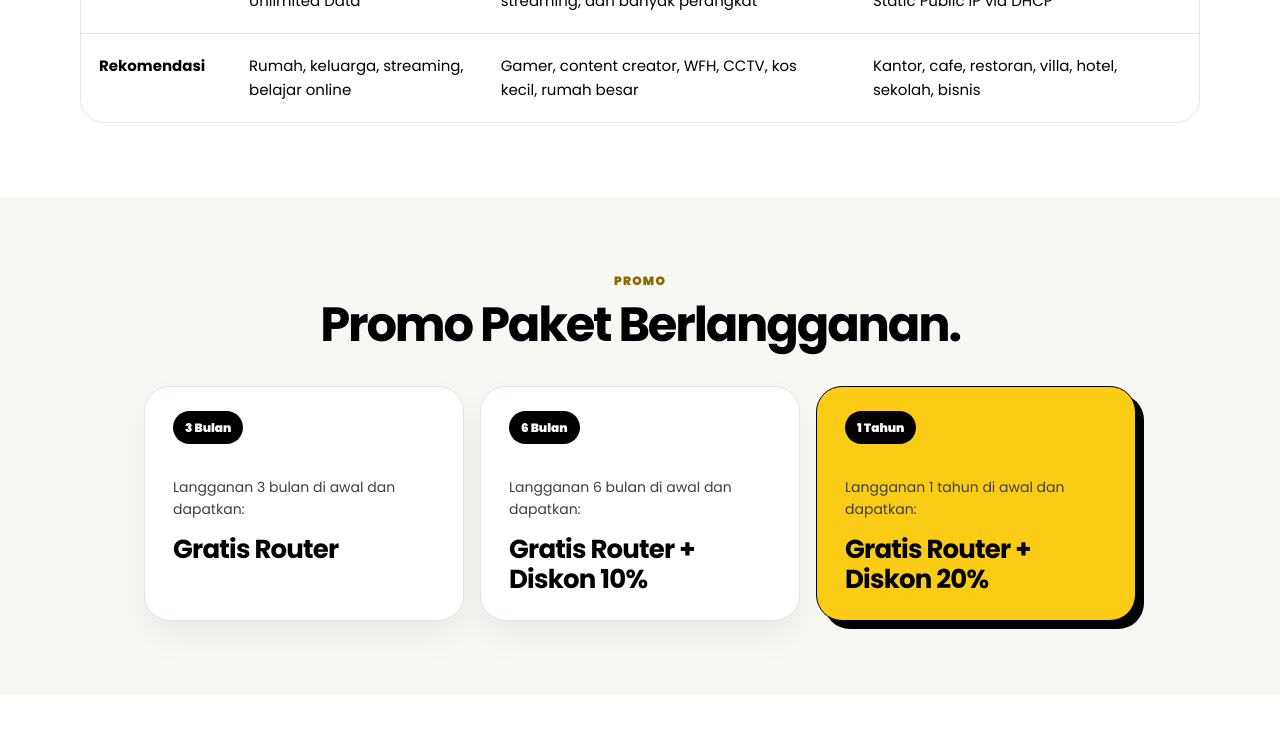
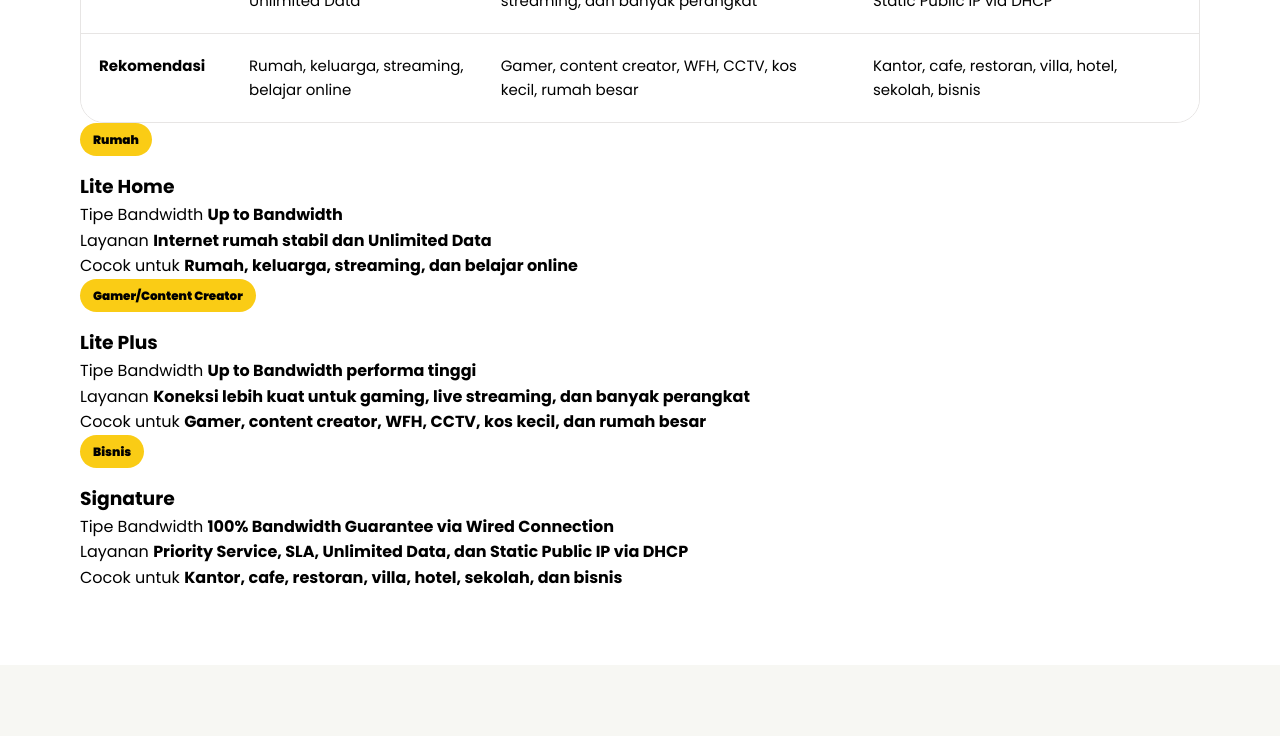
Before and after one commit to rediawaan/Sales-GlobalXtreme, a plain HTML site: page index.html in a window 1280 px wide. Shown: the part 2820-3556 px from the top of the page. Drawn offline with Linux system fonts and the light colour scheme.

Commit message:
Update index.html

```diff
--- a/index.html
+++ b/index.html
@@ -28,7 +28,11 @@
         <span>Rediawan GlobalXtreme</span>
       </a>
 
-      <button class="mobile-menu" id="menuBtn" type="button" aria-label="Buka menu" data-i18n="menu_button">Menu</button>
+      <button class="mobile-menu" id="menuBtn" type="button" aria-label="Buka menu" aria-expanded="false">
+        <span></span>
+        <span></span>
+        <span></span>
+      </button>
 
       <nav id="navMenu" aria-label="Navigasi utama">
         <a href="#paket" data-i18n="nav_packages">Paket</a>
@@ -204,6 +208,59 @@
             </tbody>
           </table>
         </div>
+
+        <div class="compare-mobile" aria-label="Ringkasan perbandingan paket">
+          <article class="compare-card">
+            <span class="package-tag">Rumah</span>
+            <h3>Lite Home</h3>
+            <div class="compare-point">
+              <span>Tipe Bandwidth</span>
+              <strong>Up to Bandwidth</strong>
+            </div>
+            <div class="compare-point">
+              <span>Layanan</span>
+              <strong>Internet rumah stabil dan Unlimited Data</strong>
+            </div>
+            <div class="compare-point">
+              <span>Cocok untuk</span>
+              <strong>Rumah, keluarga, streaming, dan belajar online</strong>
+            </div>
+          </article>
+
+          <article class="compare-card">
+            <span class="package-tag">Gamer/Content Creator</span>
+            <h3>Lite Plus</h3>
+            <div class="compare-point">
+              <span>Tipe Bandwidth</span>
+              <strong>Up to Bandwidth performa tinggi</strong>
+            </div>
+            <div class="compare-point">
+              <span>Layanan</span>
+              <strong>Koneksi lebih kuat untuk gaming, live streaming, dan banyak perangkat</strong>
+            </div>
+            <div class="compare-point">
+              <span>Cocok untuk</span>
+              <strong>Gamer, content creator, WFH, CCTV, kos kecil, dan rumah besar</strong>
+            </div>
+          </article>
+
+          <article class="compare-card signature">
+            <span class="package-tag">Bisnis</span>
+            <h3>Signature</h3>
+            <div class="compare-point">
+              <span>Tipe Bandwidth</span>
+              <strong>100% Bandwidth Guarantee via Wired Connection</strong>
+            </div>
+            <div class="compare-point">
+              <span>Layanan</span>
+              <strong>Priority Service, SLA, Unlimited Data, dan Static Public IP via DHCP</strong>
+            </div>
+            <div class="compare-point">
+              <span>Cocok untuk</span>
+              <strong>Kantor, cafe, restoran, villa, hotel, sekolah, dan bisnis</strong>
+            </div>
+          </article>
+        </div>
       </div>
     </section>
 
@@ -249,7 +306,12 @@
             <div class="router-content">
               <span class="router-badge">WiFi 5</span>
               <h3>RG-EW1300G</h3>
-              <p data-i18n="router_1300_desc">Router dual-band entry-level untuk kebutuhan internet rumah standar.</p>
+              <p data-i18n="router_1300_desc">Ruijie Reyee RG-EW1300G adalah router Wi-Fi 5 Gigabit berkecepatan 1300 Mbps yang andal untuk kebutuhan rumah standar.</p>
+              <ul class="router-spec-list">
+                <li>Wi-Fi 5 AC1300</li>
+                <li>Kecepatan hingga 1300 Mbps</li>
+                <li>Port Gigabit Ethernet</li>
+              </ul>
               <div class="chip-wrap compact">
                 <span class="chip yellow">Lite</span>
                 <span class="chip">Lite Plus 300 Mbps</span>
@@ -263,7 +325,12 @@
             <div class="router-content">
               <span class="router-badge">WiFi 6</span>
               <h3>RG-EW6000GX</h3>
-              <p data-i18n="router_6000_desc">Router premium berperforma tinggi untuk jaringan padat dan kebutuhan cepat.</p>
+              <p data-i18n="router_6000_desc">Ruijie Reyee RG-EW6000GX adalah router Wi-Fi 6 berkecepatan 6000 Mbps yang dilengkapi port 2.5G dan prosesor Quad-Core untuk performa gaming berat.</p>
+              <ul class="router-spec-list">
+                <li>Wi-Fi 6 AX6000</li>
+                <li>Kecepatan hingga 6000 Mbps</li>
+                <li>Port 2.5G dan prosesor Quad-Core</li>
+              </ul>
               <div class="chip-wrap compact">
                 <span class="chip yellow">Lite Plus 500 Mbps</span>
                 <span class="chip" data-i18n="router_6000_sig">Signature 300 Mbps ke atas</span>
```
